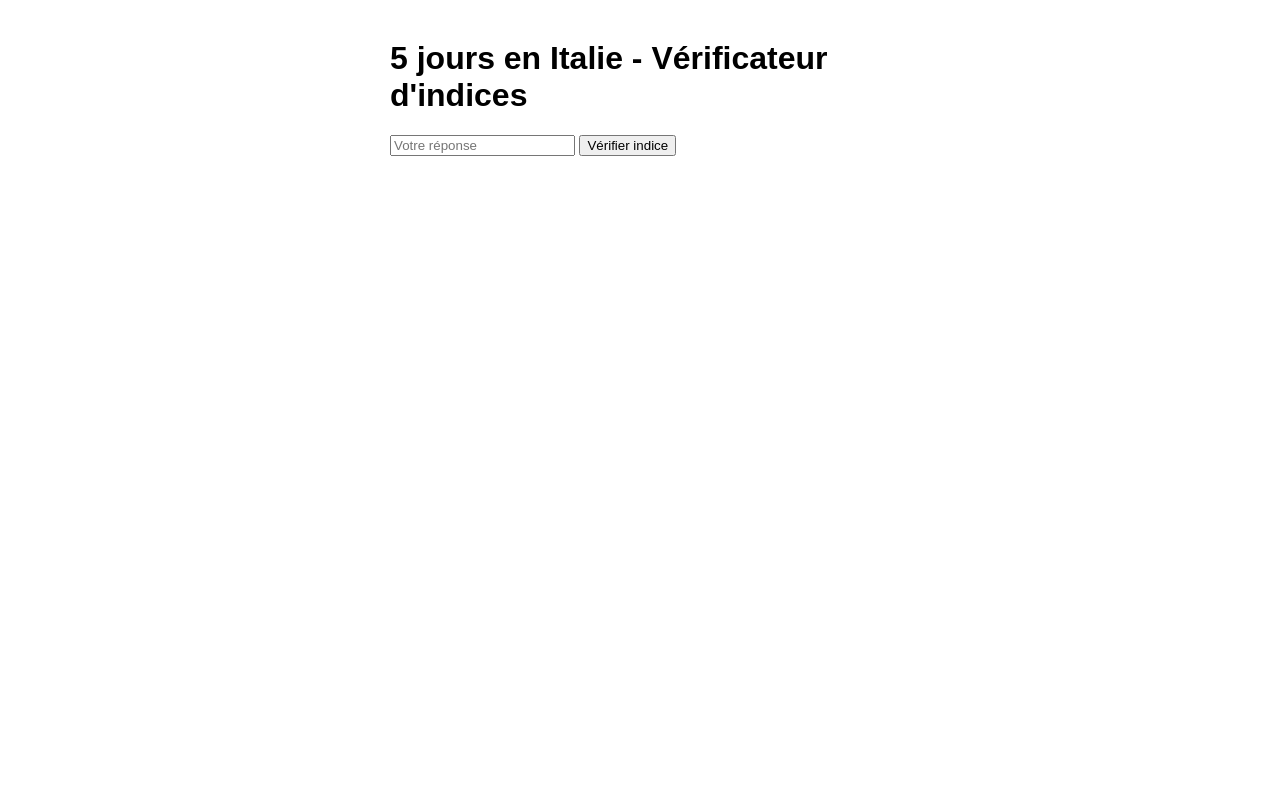
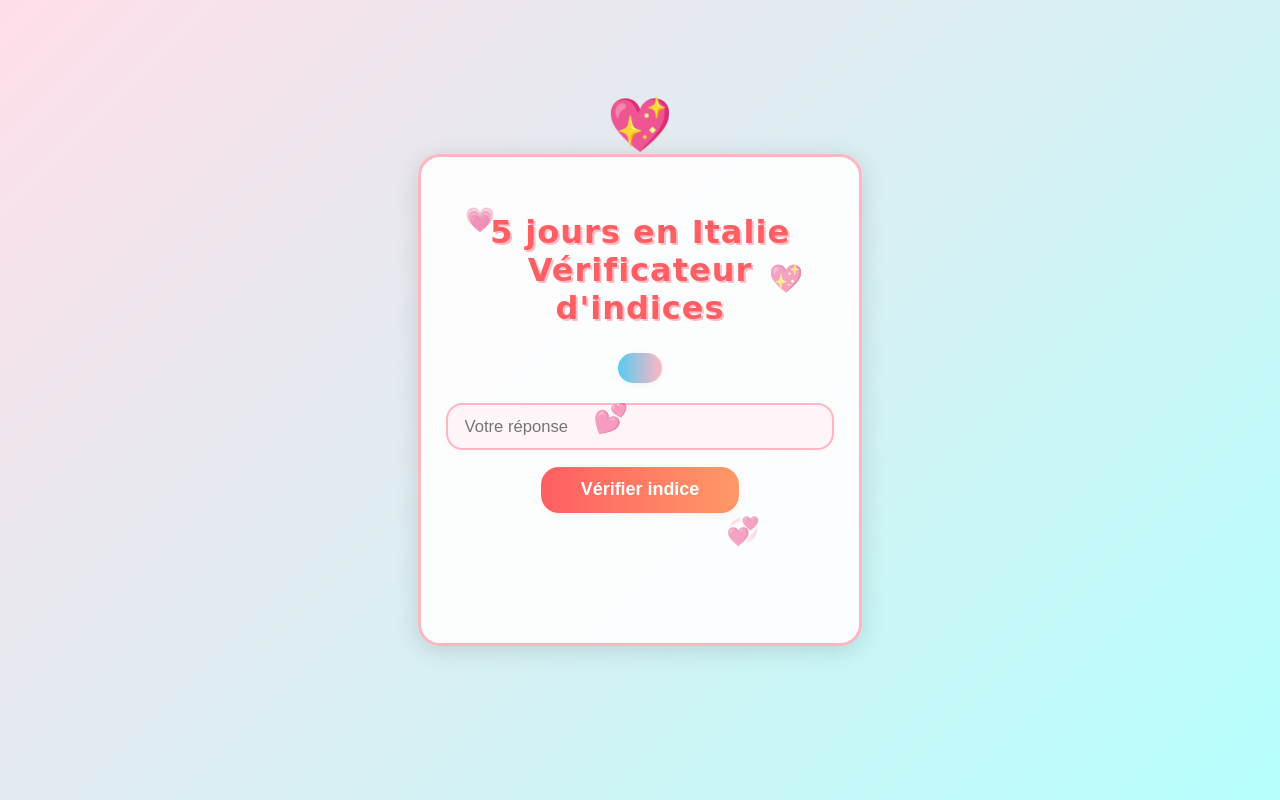
Before and after one commit to michelchiara/5JEI, a website: page public/index.html in a window 1280 px wide. Drawn offline with Linux system fonts and the light colour scheme; no server answers.

Commit message:
test design 1

```diff
--- a/public/index.html
+++ b/public/index.html
@@ -3,22 +3,210 @@
 <head>
     <meta charset="UTF-8">
     <title>5 jours en Italie - Vérificateur d'indices</title>
+    <meta name="viewport" content="width=device-width, initial-scale=1.0">
     <style>
-        body { font-family: Arial, sans-serif; margin: 40px; }
-        #quiz-container { max-width: 500px; margin: auto; }
-        #checkMsg { color: orange; font-weight: bold; margin-top: 15px; }
-        #result { font-size: 1.2em; margin-top: 15px; }
-        button:disabled { opacity: 0.5; }
+        :root {
+            --main-bg: linear-gradient(135deg, #FFDEE9 0%, #B5FFFC 100%);
+            --card-bg: rgba(255, 255, 255, 0.92);
+            --accent: #ff5e62;
+            --accent2: #ff9966;
+            --romantic-pink: #ffb6c1;
+            --romantic-red: #ff5e62;
+            --romantic-purple: #b993d6;
+            --romantic-blue: #56ccf2;
+            --input-bg: #fff4f8;
+            --shadow: 0 4px 24px rgba(0,0,0,0.13);
+        }
+
+        html, body {
+            height: 100%;
+            margin: 0;
+            padding: 0;
+        }
+
+        body {
+            min-height: 100vh;
+            width: 100%;
+            margin: 0;
+            font-family: 'Quicksand', 'Arial', sans-serif;
+            background: var(--main-bg);
+            display: flex;
+            align-items: center;
+            justify-content: center;
+            color: #333;
+            box-sizing: border-box;
+        }
+
+        #quiz-container {
+            background: var(--card-bg);
+            box-shadow: var(--shadow);
+            border-radius: 22px;
+            padding: 2.5em 1.5em 2em 1.5em;
+            max-width: 390px;
+            width: 100%;
+            margin: 1em;
+            position: relative;
+            border: 3px solid var(--romantic-pink);
+            display: flex;
+            flex-direction: column;
+            align-items: center;
+        }
+
+        #quiz-container:before {
+            content: "💖";
+            font-size: 3.3em;
+            position: absolute;
+            top: -1.2em;
+            left: 50%;
+            transform: translateX(-50%);
+            text-shadow: 0 2px 4px #fff1;
+        }
+
+        h1 {
+            margin-top: 0.5em;
+            margin-bottom: 0.8em;
+            font-size: 2em;
+            font-family: 'Pacifico', 'Brush Script MT', cursive, sans-serif;
+            color: var(--romantic-red);
+            text-align: center;
+            letter-spacing: 1px;
+            text-shadow: 0 2px 16px #fff5, 2px 2px 0 var(--romantic-pink);
+        }
+
+        #question {
+            font-size: 1.16em;
+            background: linear-gradient(90deg, var(--romantic-blue), var(--romantic-pink));
+            color: #fff;
+            border-radius: 1em;
+            padding: 0.8em 1.2em;
+            text-align: center;
+            margin-bottom: 1.1em;
+            box-shadow: 0 2px 7px #b993d620;
+            font-family: 'Quicksand', 'Arial', sans-serif;
+        }
+
+        #answer {
+            width: 90%;
+            padding: 0.7em 1em;
+            border: 2px solid var(--romantic-pink);
+            border-radius: 1em;
+            font-size: 1.04em;
+            margin-bottom: 1em;
+            background: var(--input-bg);
+            transition: border 0.2s;
+            outline: none;
+            box-shadow: 0 2px 12px #ffb6c117;
+        }
+
+        #answer:focus {
+            border: 2.5px solid var(--accent);
+            background: #fff;
+        }
+
+        #checkBtn {
+            background: linear-gradient(90deg, var(--accent), var(--accent2));
+            color: #fff;
+            border: none;
+            border-radius: 1em;
+            padding: 0.7em 2.2em;
+            font-size: 1.12em;
+            font-family: 'Quicksand', 'Arial', sans-serif;
+            box-shadow: 0 2px 10px #ffb6c131;
+            cursor: pointer;
+            transition: background .2s, box-shadow .2s, transform .1s;
+            font-weight: bold;
+            margin-bottom: 1em;
+        }
+        #checkBtn:active {
+            transform: scale(0.98);
+        }
+        #checkBtn:disabled {
+            opacity: 0.6;
+            cursor: not-allowed;
+            background: #eee;
+            color: #aaa;
+            box-shadow: none;
+        }
+
+        #checkMsg {
+            color: var(--romantic-purple);
+            font-weight: bold;
+            margin-top: 0.6em;
+            margin-bottom: 0.6em;
+            font-size: 1.04em;
+            text-align: center;
+        }
+
+        #result {
+            font-size: 1.25em;
+            margin-top: 1.2em;
+            margin-bottom: 0.2em;
+            text-align: center;
+            min-height: 1.6em;
+            font-family: 'Quicksand', 'Arial', sans-serif;
+        }
+
+        #result[style*="green"] {
+            color: var(--romantic-blue) !important;
+            text-shadow: 0 0 12px #b5fffc77;
+        }
+        #result[style*="red"] {
+            color: var(--romantic-red) !important;
+            text-shadow: 0 0 12px #ffb6c177;
+        }
+
+        /* Romantic decorative element: hearts floating */
+        .floating-heart {
+            position: absolute;
+            font-size: 1.5em;
+            opacity: 0.55;
+            animation: floatHeart 5s linear infinite;
+            pointer-events: none;
+        }
+        @keyframes floatHeart {
+            0% { transform: translateY(0) scale(1);}
+            100% { transform: translateY(-50px) scale(1.2);}
+        }
+
+        /* Mobile responsive */
+        @media (max-width: 540px) {
+            #quiz-container {
+                max-width: 99vw;
+                padding: 1.5em 0.7em 1.2em 0.7em;
+            }
+            h1 {
+                font-size: 1.25em;
+                padding: 0 0.2em;
+            }
+            #question {
+                font-size: 1em;
+                padding: 0.7em 0.5em;
+            }
+            #answer {
+                font-size: 1em;
+            }
+            #checkBtn {
+                font-size: 1em;
+            }
+        }
+
+        /* Google Fonts */
+        @import url('https://fonts.googleapis.com/css2?family=Pacifico&family=Quicksand:wght@400;700&display=swap');
     </style>
 </head>
 <body>
     <div id="quiz-container">
-        <h1>5 jours en Italie - Vérificateur d'indices</h1>
+        <h1>5 jours en Italie<br>Vérificateur d'indices</h1>
         <div id="question"></div>
         <input type="text" id="answer" autocomplete="off" placeholder="Votre réponse">
         <button id="checkBtn">Vérifier indice</button>
         <div id="checkMsg"></div>
         <div id="result"></div>
+        <!-- Decorative floating hearts -->
+        <span class="floating-heart" style="top:10%; left:10%;">💗</span>
+        <span class="floating-heart" style="top:30%; left:80%; animation-delay:1.2s;">💖</span>
+        <span class="floating-heart" style="top:60%; left:40%; animation-delay:0.6s;">💕</span>
+        <span class="floating-heart" style="top:80%; left:70%; animation-delay:2.1s;">💞</span>
     </div>
 
     <script>
@@ -80,7 +268,7 @@
                         resultDiv.textContent = data.message;
                         resultDiv.style.color = "green";
                     } else {
-                        resultDiv.textContent = "Indice incorrect, essayez encore !";
+                        resultDiv.textContent = "Incorrect!";
                         resultDiv.style.color = "red";
                     }
                 })
```
